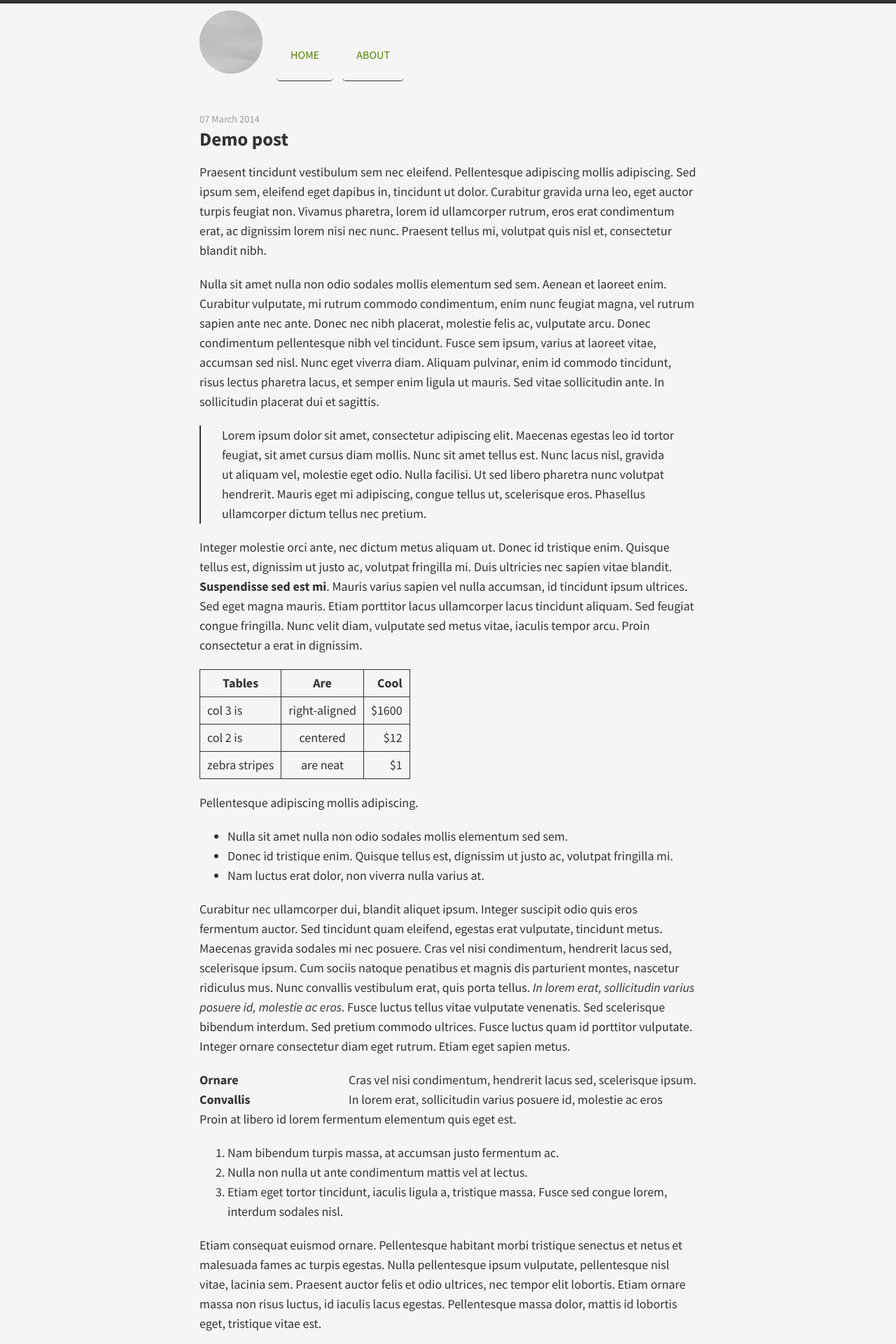
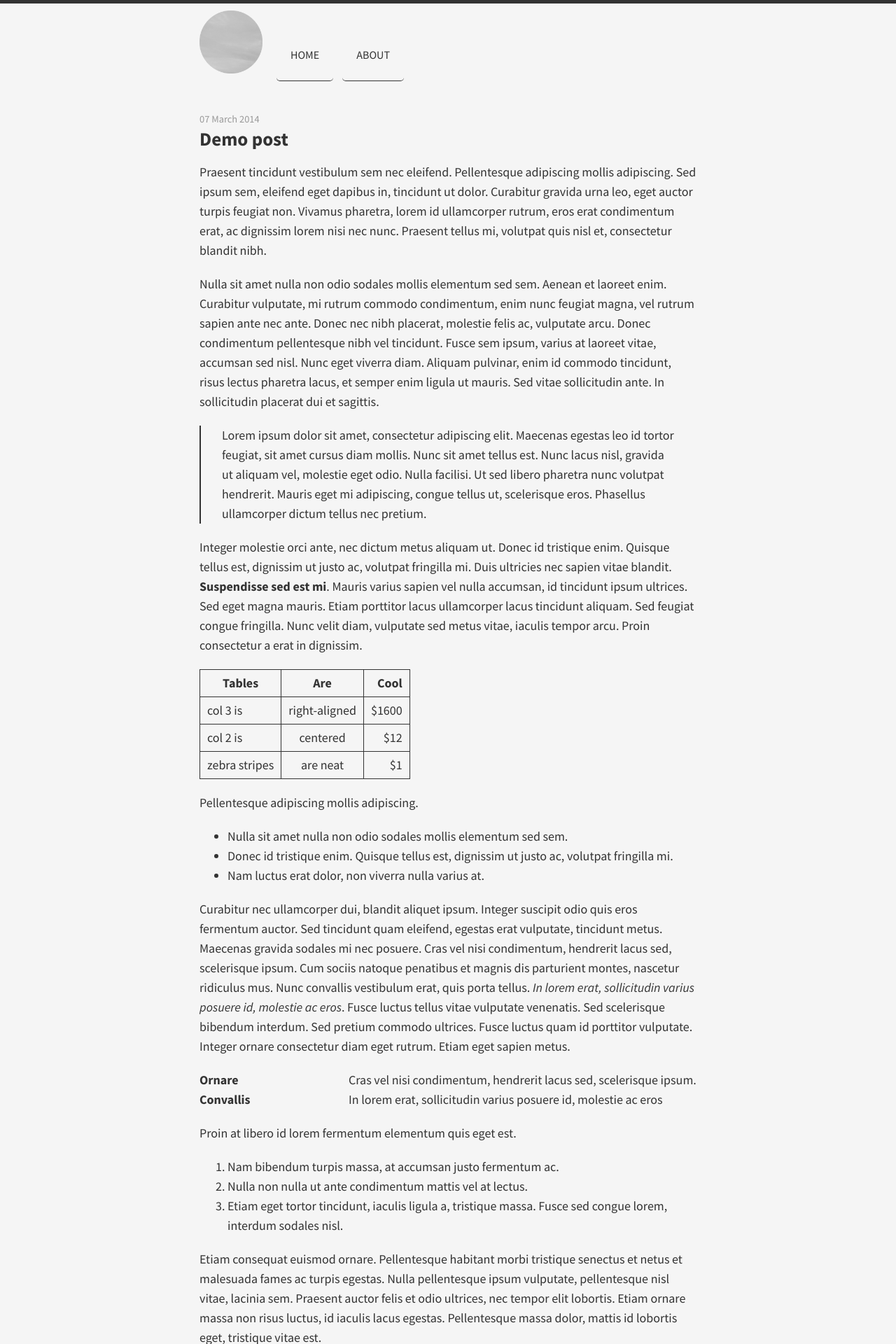
Before and after one commit to aigarsdz/brume, a Jekyll site: the page built from _posts/2014-03-07-demo-post.md, in a window 1280 px wide. Shown: the top 1920 px of the page at 70% size. Built offline with Jekyll 4.4.1, drawn with Linux system fonts in a browser that asks for light colours; nearby versions of some CDN libraries; comment, search, counter and statistics services are not loaded.

Commit message:
Updates single page and navigation styles

```diff
--- a/_config.yml
+++ b/_config.yml
@@ -1,4 +1,4 @@
-title: Brume
+name: Brume
 author: Aigars Dzerviniks
 description: It's simple. It's easy to use. It's a Jekyll theme.
 
--- a/_includes/head.html
+++ b/_includes/head.html
@@ -9,7 +9,7 @@
 <meta name="viewport" content="width=device-width, initial-scale=1.0, maximum-scale=1">
 
 <!-- title -->
-<title>{{ page.title }} &middot; {{ site.data.brume.name }}</title>
+<title>{{ page.title }} &middot; {{ site.name }}</title>
 
 <!-- icons -->
 <link rel="shortcut icon" href="{{ '/assets/favicon.ico' | relative_url }}">
--- a/_includes/navigation.html
+++ b/_includes/navigation.html
@@ -1,4 +1,4 @@
-<nav>
+<nav id="main-navigation">
   {% for link in site.data.links %}
   {% if page.title == link.title %}
   <a href="{{ link.url }}" title="{{ link.title }}" class="current">{{ link.title }}</a>
--- a/assets/css/main.css
+++ b/assets/css/main.css
@@ -85,20 +85,28 @@ th {
   padding: 5px 10px;
 }
 
+.container {
+  max-width: 750px;
+  padding: 0 20px;
+}
+
+dl {
+  display: -webkit-box;
+  display: -ms-flexbox;
+  display: flex;
+  -ms-flex-wrap: wrap;
+      flex-wrap: wrap;
+}
+
 dt {
-  float: left;
-  width: 30%;
+  -ms-flex-preferred-size: 30%;
+      flex-basis: 30%;
   font-weight: bold;
 }
 
 dd {
-  float: right;
-  width: 70%;
-}
-
-.container {
-  max-width: 750px;
-  padding: 0 20px;
+  -ms-flex-preferred-size: 70%;
+      flex-basis: 70%;
 }
 
 /*
@@ -161,12 +169,21 @@ header > div {
           flex-grow: 0;
 }
 
-header > nav {
+#logo {
+  display: inline-block;
+  height: 110px;
+  width: 110px;
+  background-size: 90px 90px;
+  background-position: left center;
+  background-repeat: no-repeat;
+}
+
+header > nav#main-navigation {
   margin-bottom: 40px;
   height: 110px;
 }
 
-header > nav a {
+header > nav#main-navigation a {
   display: inline-block;
   color: #333;
   padding: 66px 20px 25px;
@@ -179,18 +196,18 @@ header > nav a {
   transition: all ease-in-out .3s;
 }
 
-header > nav a:hover,
-header > nav a.current {
+header > nav#main-navigation a:hover,
+header > nav#main-navigation a.current {
   color: #f5f5f5;
   border-bottom: none;
 }
 
-header > nav a:hover {
+header > nav#main-navigation a:hover {
   background-color: #333;
   transform: translateY(5px);
 }
 
-header > nav a.current {
+header > nav#main-navigation a.current {
   background-color: #333;
 }
 
@@ -258,8 +275,11 @@ footer {
       flex-basis: 110px;
 }
 
-/*----------------------------------------------------------------------------*/
-
+/*
+================================================================================
+  Code highlighting
+================================================================================
+*/
 .highlight {
   padding: 30px;
   border-radius: 6px;
@@ -272,7 +292,11 @@ footer {
   font-size: .7rem;
 }
 
-
+/*
+================================================================================
+  Single page styles
+================================================================================
+*/
 .single {
   margin-bottom: 100px;
 }
@@ -297,17 +321,11 @@ footer {
   font-size: 8rem;
 }
 
-/*============================================================================*/
-#logo {
-  display: inline-block;
-  height: 110px;
-  width: 110px;
-  background-size: 90px 90px;
-  background-position: left center;
-  background-repeat: no-repeat;
-}
-
-/*============================================================================*/
+/*
+================================================================================
+  Responsive styling
+================================================================================
+*/
 @media screen and (max-width: 767px) {
   .top-navbar {
     height: 35px;
```
